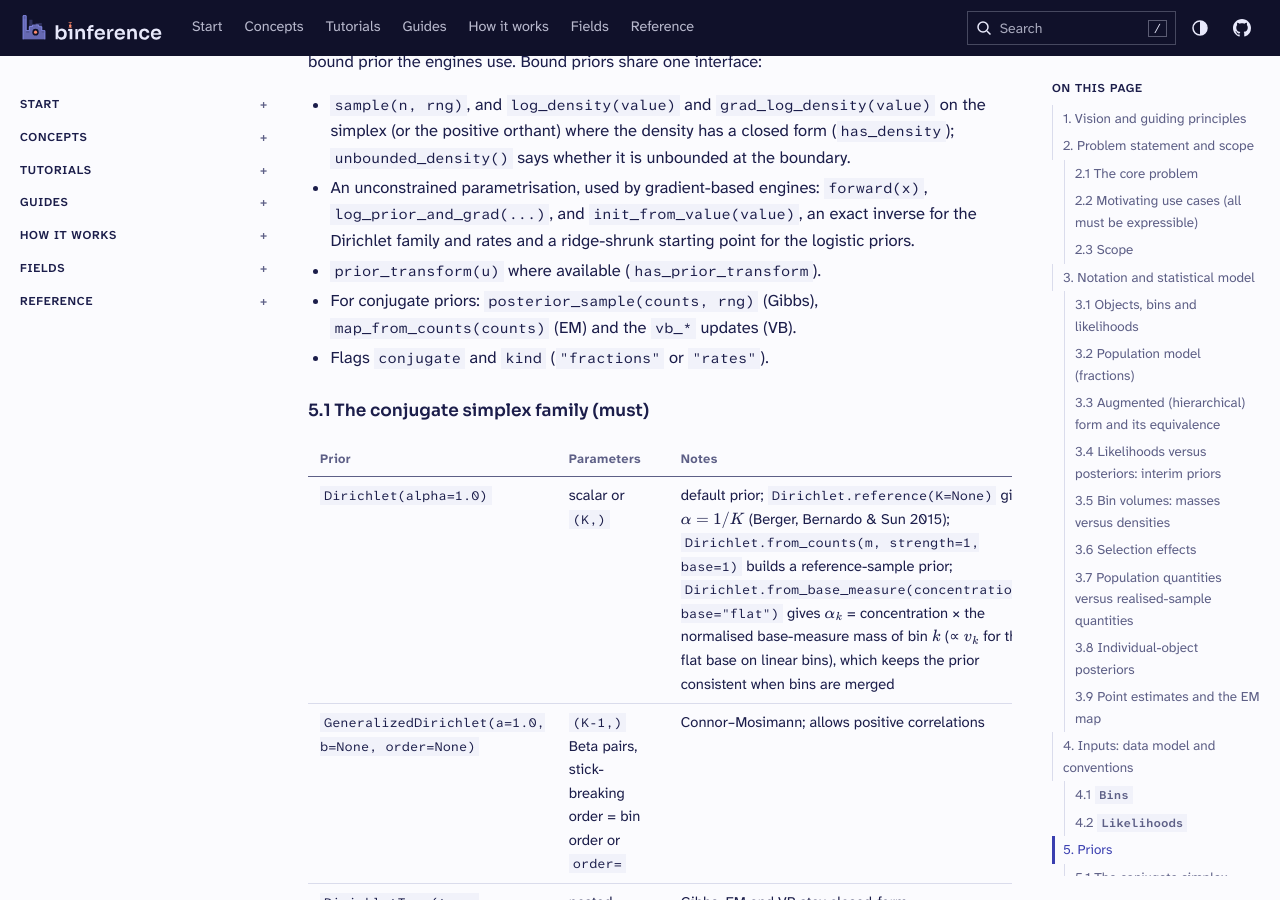
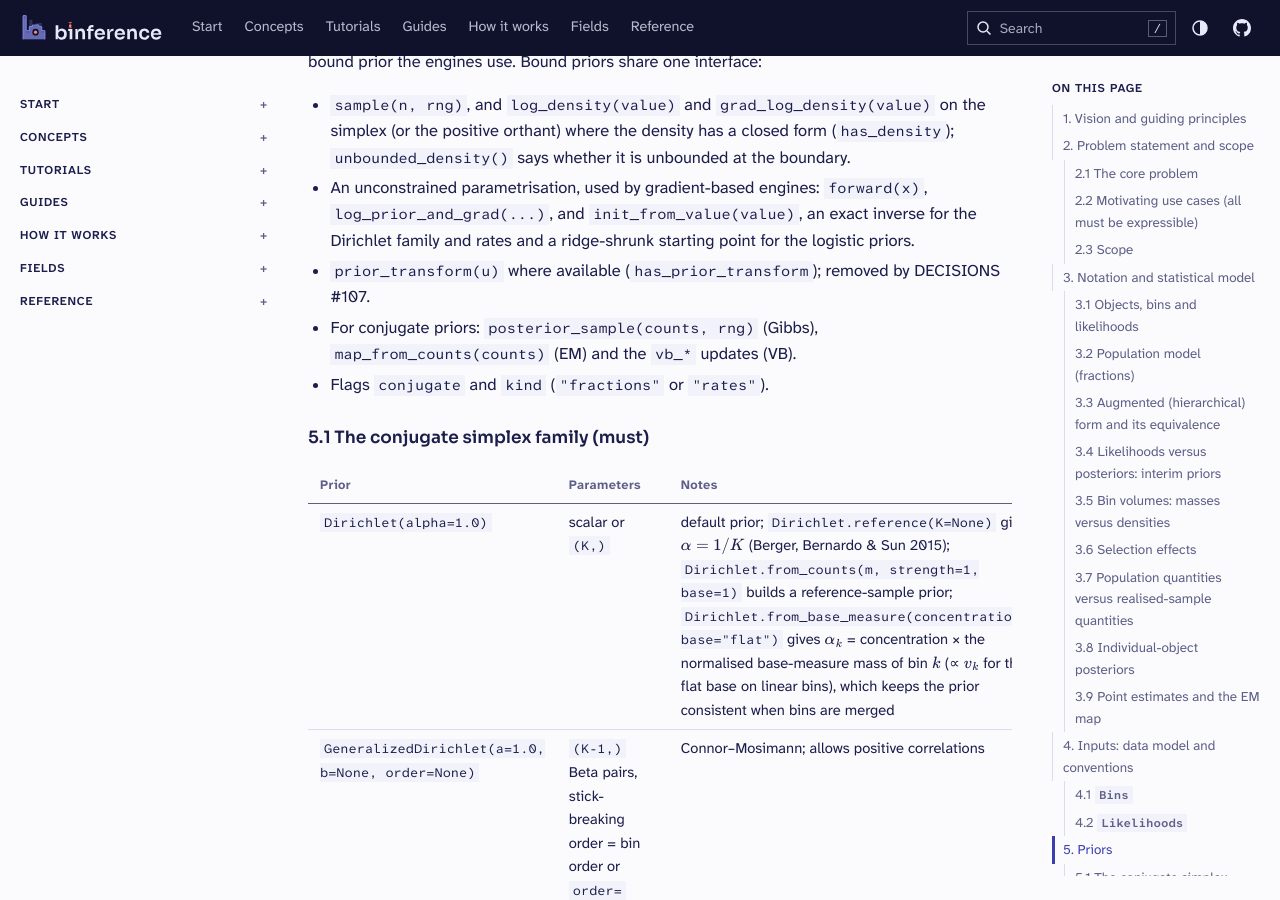
Before and after one commit to joshspeagle/binference, a Sphinx documentation site: the page built from docs/design/spec.md, in a window 1280 px wide and 900 px high, scrolled down 12231 px. Built offline with Sphinx 7.4.7, drawn with Linux system fonts in a browser that asks for light colours; some of the changed text lies outside the part shown.

Commit message:
Mark every spec mention of prior_transform as removed
Co-Authored-By: Claude Opus 5.5 <noreply@anthropic.com>
Claude-Session: https://claude.ai/code/session_01De68Qguk82R9FGTNQYmYnz

```diff
--- a/docs/design/spec.md
+++ b/docs/design/spec.md
@@ -285,7 +285,7 @@ Methods:
 A prior is a `PopulationPrior` that holds its arguments; `bind(bins)` returns the internal bound prior the engines use. Bound priors share one interface:
 - `sample(n, rng)`, and `log_density(value)` and `grad_log_density(value)` on the simplex (or the positive orthant) where the density has a closed form (`has_density`); `unbounded_density()` says whether it is unbounded at the boundary.
 - An unconstrained parametrisation, used by gradient-based engines: `forward(x)`, `log_prior_and_grad(...)`, and `init_from_value(value)`, an exact inverse for the Dirichlet family and rates and a ridge-shrunk starting point for the logistic priors.
-- `prior_transform(u)` where available (`has_prior_transform`).
+- `prior_transform(u)` where available (`has_prior_transform`); removed by DECISIONS #107.
 - For conjugate priors: `posterior_sample(counts, rng)` (Gibbs), `map_from_counts(counts)` (EM) and the `vb_*` updates (VB).
 - Flags `conjugate` and `kind` (`"fractions"` or `"rates"`).
 
@@ -524,7 +524,7 @@ Also available: a corner plot over chosen bins or functionals, trace plots, and
 1. **One call:** `res = binference.infer(likelihoods, prior=None, *, bins=None, selection=None, selection_mode=None, method="auto", n_samples=None, rng=None, progress=False, check=True, **engine_kwargs)`. `n_samples=None` takes each engine's default (draws per chain for NUTS, Gibbs and `"auto"`).
 2. **scikit-learn style:** `binference.PopulationEstimator(prior=None, *, method="auto", ...)`. `fit(X)` returns self, where `X` is a `Likelihoods` object or an array. It also provides `predict_proba(X)`, `score(X)` (mean log predictive density, for CV over binnings and priors), `sample(n)`, `get_params`/`set_params` and `result_`.
 3. **Model + engine objects:** `model = binference.PopulationModel(lk, prior, selection=...)`; `eng = binference.samplers.NUTS(model, n_chains=4, rng=..., ...)`; `res = eng.run(n_samples)`. Also `for draws in eng.sample(n): ...` (generator) and `eng.run(more)` to extend.
-4. **Raw densities:** `model.log_density_unconstrained_and_grad`, `model.prior_transform`, `model.to_rho`.
+4. **Raw densities:** `model.log_density_unconstrained_and_grad`, `model.prior_transform` (removed by DECISIONS #107), `model.to_rho`.
 
 ### 8.2 Conventions
 
```
Also changed, not shown: notes/review/DECISIONS.md (+1 -1 lines).
